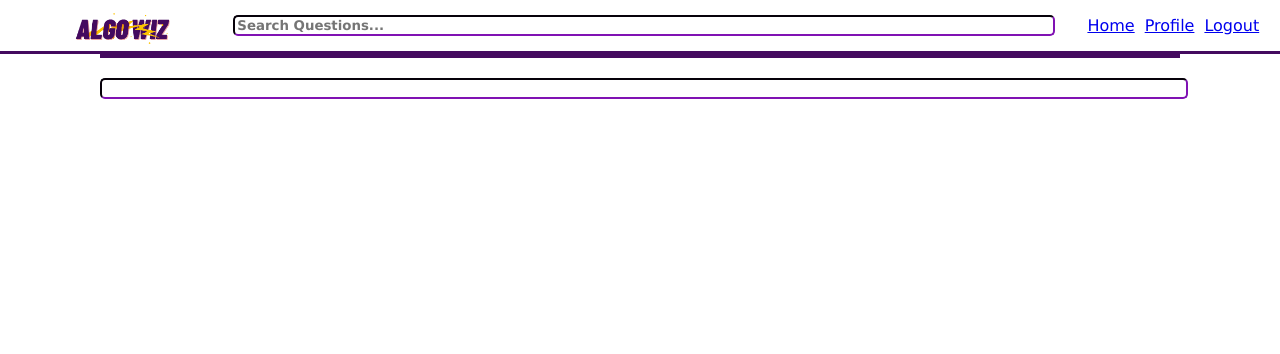
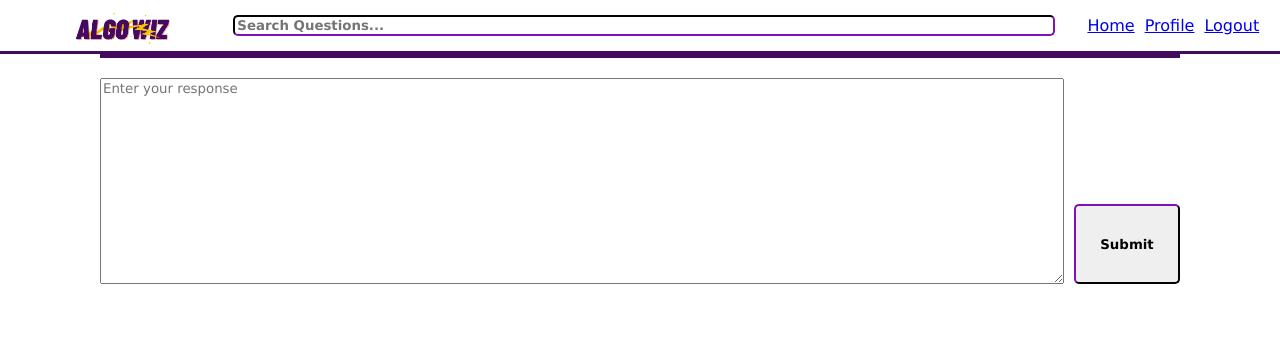
Before and after one commit to najeerahmed/algowiz, a PHP site: page /frontend_work/return_question_page.php?username=1 in a window 1280 px wide. Shown: the top 354 px of the page. Run offline with PHP 8.4, Linux system fonts and the light colour scheme; data that the repository does not hold is empty.

Commit message:
created a box and fixed layout for the response box for the return question page

```diff
--- a/css/return_question_styles.css
+++ b/css/return_question_styles.css
@@ -74,3 +74,27 @@ main > * {
     justify-content: space-around;
     width: 100%;
 }
+
+form > * {
+    font-family: inherit;
+}
+
+#response-area {
+    display: grid;
+    grid-template-areas:
+        "response response blank"
+        "response response submit"
+        "response response submit";
+    grid-template-columns: 5fr 4fr 1fr;
+    gap: 10px;
+}
+
+#response-box {
+    grid-area: response;
+    height: 200px;
+}
+
+#submit-response {
+    grid-area: submit;
+    height: 80px;
+}
--- a/frontend_work/return_question_page.php
+++ b/frontend_work/return_question_page.php
@@ -95,8 +95,10 @@
             </section>
 
             <!-- for the user to create an answer for the question -->
-            <form id="response-area">
-                <input type="text-area" />
+            <!-- need to add in action method to direct to the backend to register for the answer -->
+            <form id="response-area" method="GET" >
+                <textarea id="response-box" placeholder="Enter your response"></textarea>
+                <input id="submit-response" type="submit" />
             </form>
         </main>
 
```
